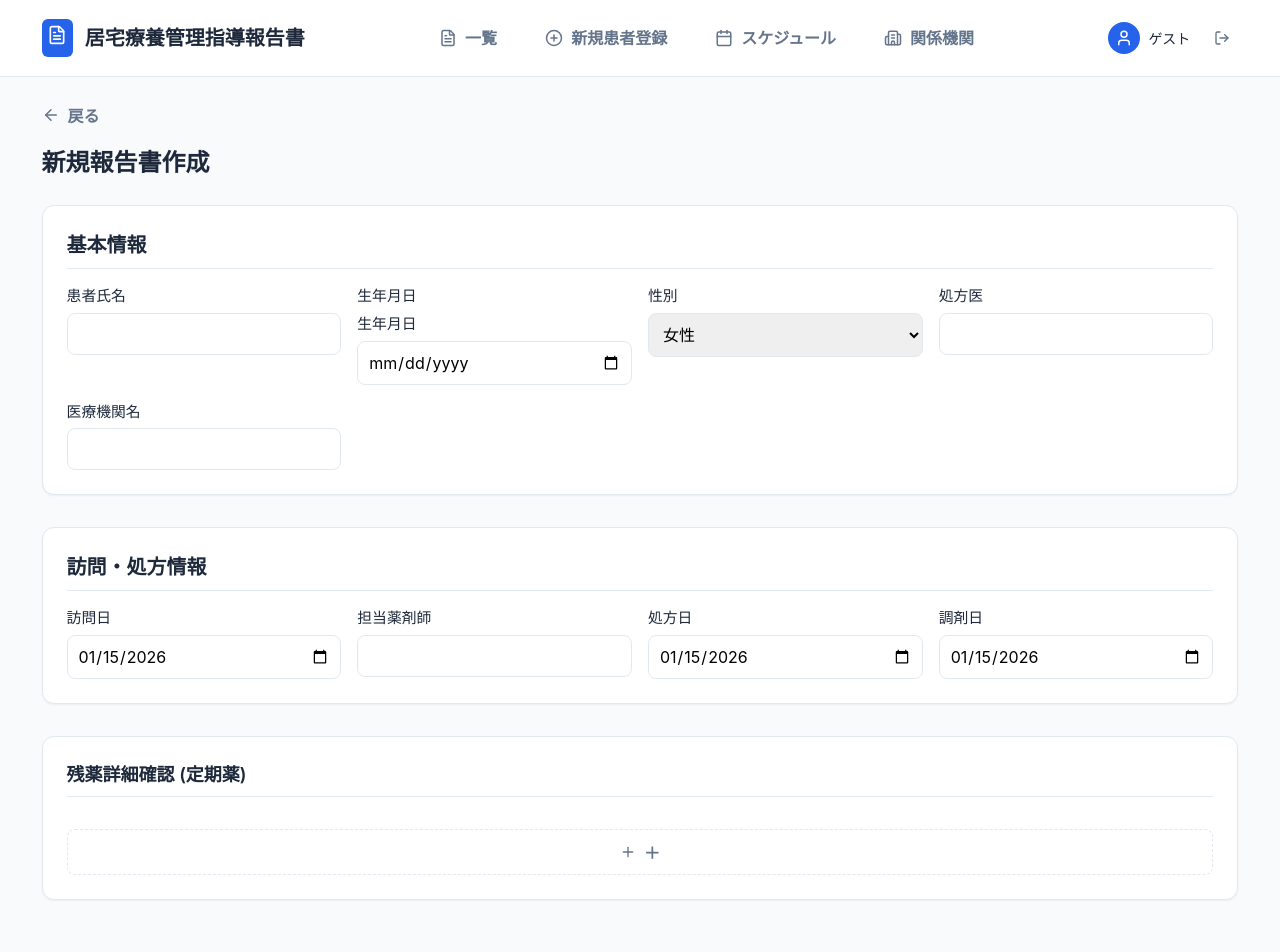
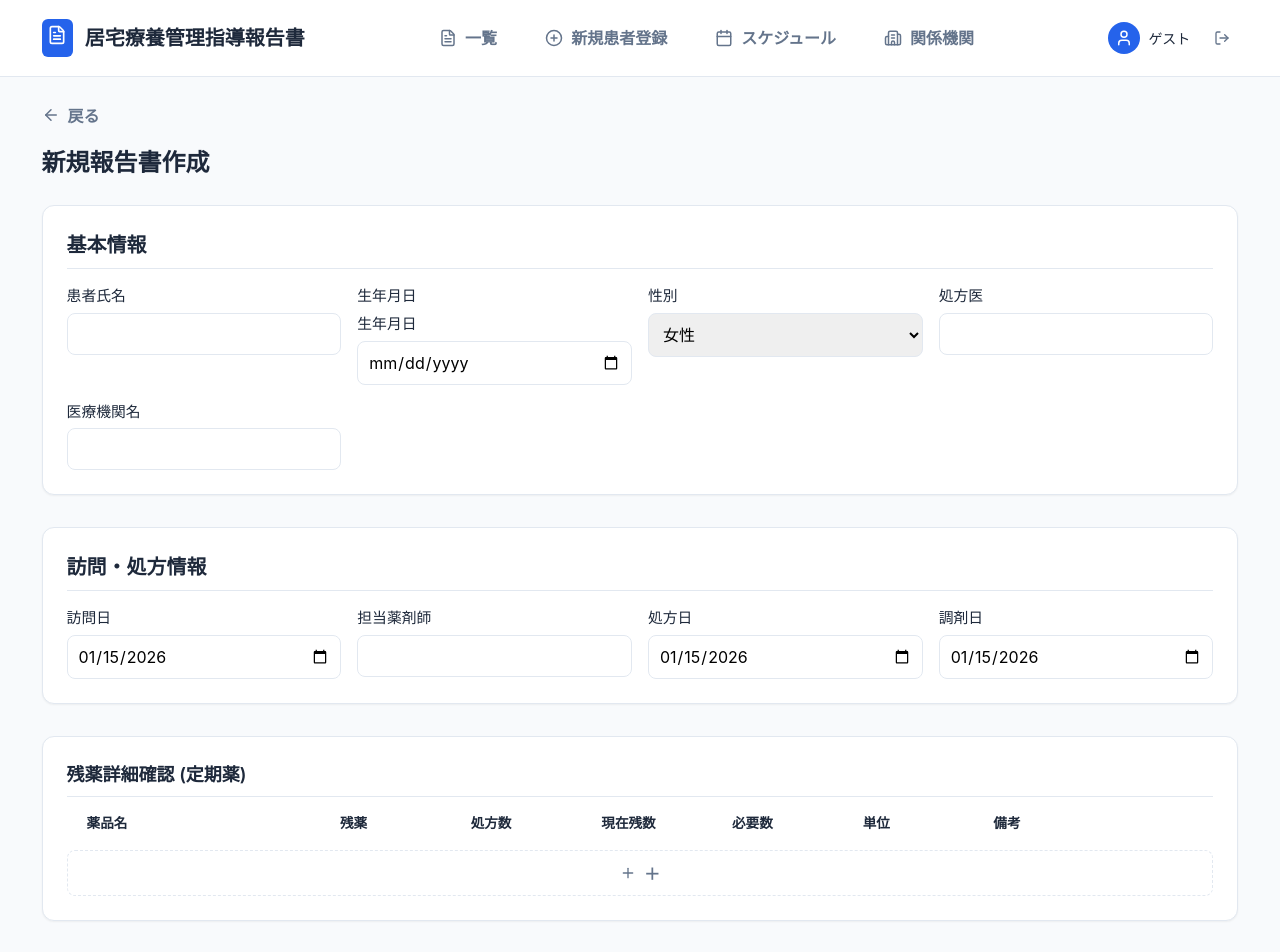
Before and after one commit to emayu323/pharmacy-inventory-report, a React (Vite) app: page /reports/new in a window 1280 px wide. Shown: the top 952 px of the page. Built offline with nearby package versions, Linux system fonts and the light colour scheme.

Commit message:
fix: Revert medication list labels removal

```diff
--- a/src/components/MedicationListForm.tsx
+++ b/src/components/MedicationListForm.tsx
@@ -123,7 +123,15 @@ export default function MedicationListForm({ title, items, onUpdate, onSearchDru
                         fontWeight: 'bold',
                         color: 'var(--color-text-secondary)'
                     }}>
-                        {/* Headers removed as per user request */}
+                        <div></div> {/* Handle */}
+                        <div>薬品名</div>
+                        <div>残薬</div>
+                        <div>処方数</div>
+                        <div>現在残数</div>
+                        <div>必要数</div>
+                        <div>単位</div>
+                        <div>備考</div>
+                        <div></div> {/* Actions */}
                     </div>
                     <div className="mobile-card-view" style={{ display: 'grid', gap: '0.5rem' }}>
                         {items.map((item, index) => (
@@ -226,6 +234,7 @@ function SortableItem({ item, index, onChange, onRemove }: {
 
                 {/* Drug Name - Full width on mobile */}
                 <div className="mobile-full-width" style={{ gridColumn: 'span 1' }}>
+                    <label className="medication-row-label">薬品名</label>
                     <input
                         type="text"
                         className="input"
@@ -238,6 +247,7 @@ function SortableItem({ item, index, onChange, onRemove }: {
 
                 {/* Amounts Row on Mobile */}
                 <div className="mobile-stack-horizontal">
+                    <label className="medication-row-label">残薬</label>
                     <input
                         type="number"
                         className="input"
@@ -247,6 +257,7 @@ function SortableItem({ item, index, onChange, onRemove }: {
                     />
                 </div>
                 <div className="mobile-stack-horizontal">
+                    <label className="medication-row-label">処方数</label>
                     <input
                         type="number"
                         className="input"
@@ -256,6 +267,7 @@ function SortableItem({ item, index, onChange, onRemove }: {
                     />
                 </div>
                 <div className="mobile-stack-horizontal">
+                    <label className="medication-row-label">現在残数</label>
                     <input
                         type="text"
                         className="input"
@@ -266,6 +278,7 @@ function SortableItem({ item, index, onChange, onRemove }: {
                     />
                 </div>
                 <div className="mobile-stack-horizontal">
+                    <label className="medication-row-label">必要数</label>
                     <input
                         type="number"
                         className="input"
@@ -275,6 +288,7 @@ function SortableItem({ item, index, onChange, onRemove }: {
                     />
                 </div>
                 <div className="mobile-stack-horizontal">
+                    <label className="medication-row-label">単位</label>
                     <div style={{ position: 'relative', display: 'flex', alignItems: 'center' }}>
                         <input
                             type="text"
@@ -326,6 +340,7 @@ function SortableItem({ item, index, onChange, onRemove }: {
 
                 {/* Notes - Full width on mobile */}
                 <div className="mobile-full-width">
+                    <label className="medication-row-label">備考</label>
                     <input
                         type="text"
                         className="input"
```
